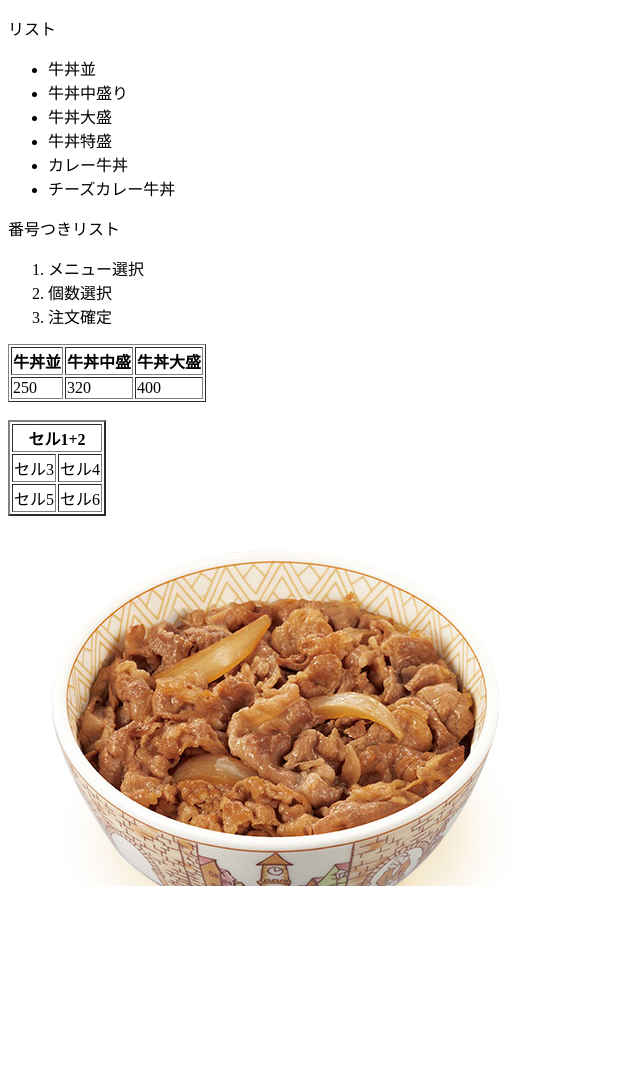
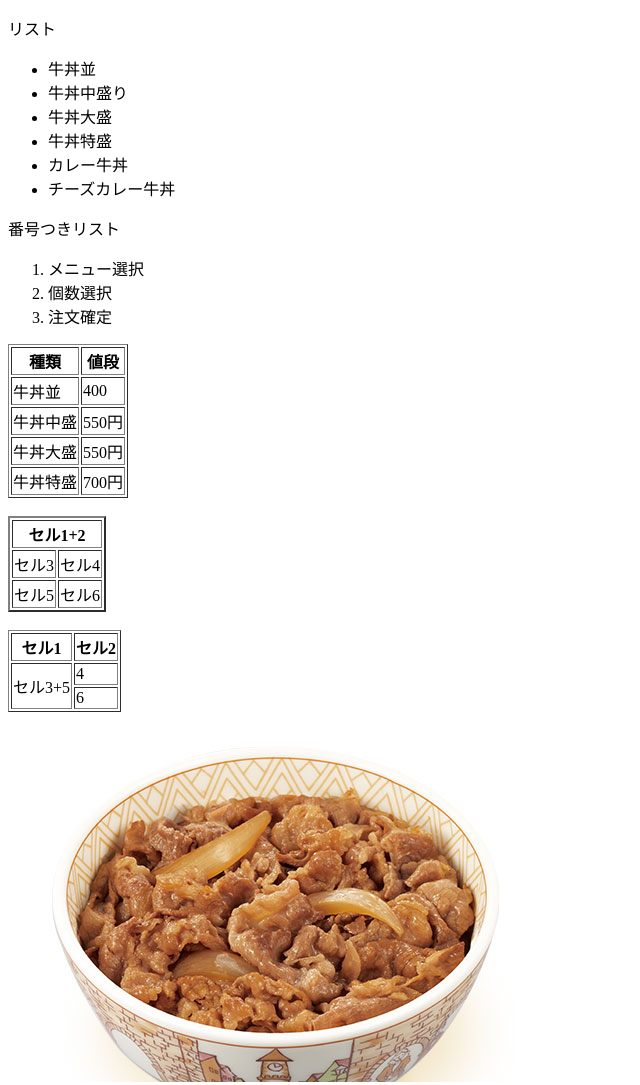
Before and after one commit to shibu42yaaaa/html_css_trial_1, a plain HTML site: page index.html in a window 1280 px wide. Shown: the whole page, without its empty margins (0-640 px from the left). Before the commit the page ends 898 px from the top, so only its background shows below. Drawn offline with Linux system fonts and the light colour scheme.

Commit message:
メニュー追加

```diff
--- a/index.html
+++ b/index.html
@@ -27,15 +27,28 @@
   <!--表の挿入-->
   <table border="1">
     <tr>
-      <th>牛丼並</th>
-      <th>牛丼中盛</th>
-      <th>牛丼大盛</th>
+      <th>種類</th>
+      <th>値段</th>
     </tr>
     <tr>
-      <td>250</td>
-      <td>320</td>
+      <td>牛丼並</td>
       <td>400</td>
     </tr>
+    <tr>
+      <td>牛丼中盛</td>
+      <td>550円</td>
+    </tr>
+    <tr>
+      <td>牛丼大盛</td>
+      <td>550円</td>
+    </tr>
+    <tr>
+      <td>牛丼特盛</td>
+      <td>700円</td>
+    </tr>
+
+
+
   </table>
   <br>
   <!--見出し統一-->
@@ -53,6 +66,21 @@
   </tr>
 
   </table>
+  <br>
+  <!--rowspan-->
+  <table border="1">
+    <tr>
+      <th>セル1</th>
+      <th>セル2</th>
+    </tr>
+    <tr>
+      <td rowspan="2">セル3+5</td>
+      <td>4</td>
+    </tr>
+    <tr>
+      <td>6</td>
+    </tr>
+  </table>
   <!--画像の挿入-->
   <img src="gyudon.jpeg" alt="牛丼の画像">
 
```
